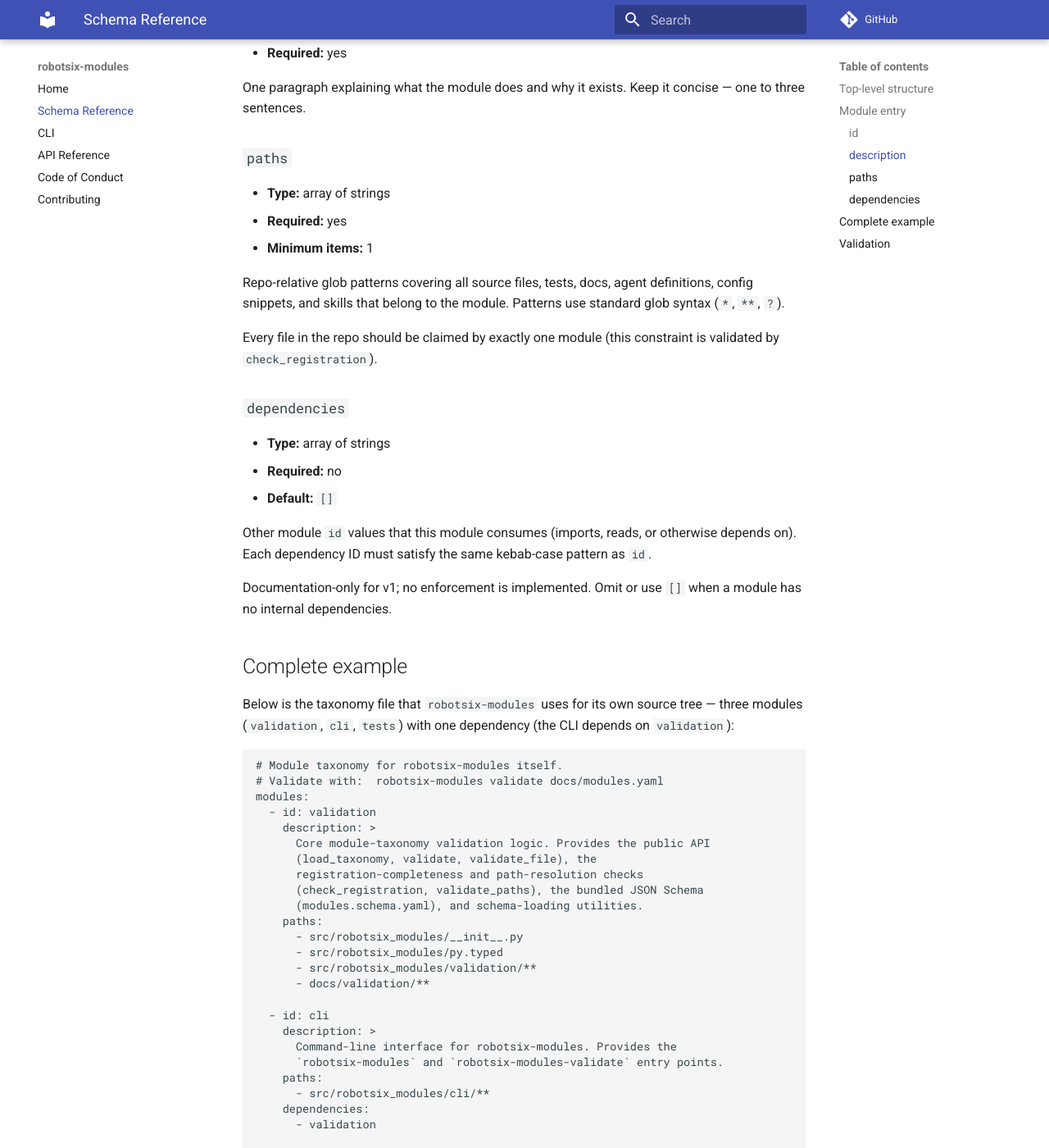
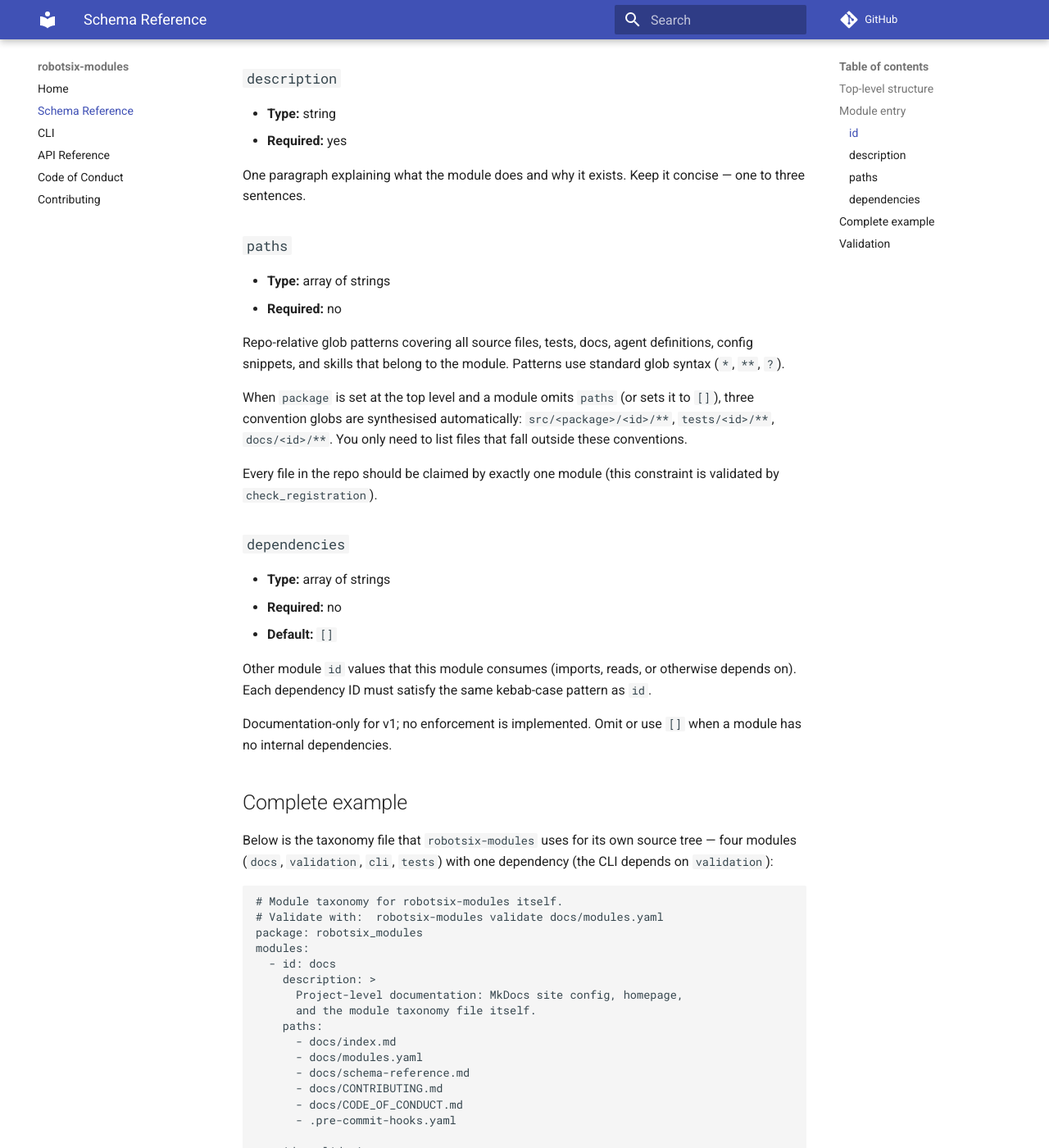
Before and after one commit to damien-robotsix/robotsix-modules, an MkDocs documentation site: the page built from docs/schema-reference.md, in a window 1280 px wide and 1400 px high, scrolled down 1184 px. Shown: the whole window at 82% size. Built offline with MkDocs 1.6.1 and Material for MkDocs 9.7.7, drawn with Linux system fonts in a browser that asks for light colours; comment, search, counter and statistics services are not loaded; some of the changed text lies outside the part shown.

Commit message:
mill: docs/schema-reference.md is out of sync with the bundled JSON Schema (20260704T141803Z-docs-schema-reference-md-is-out-of-sync-06e9) (#174)
Co-authored-by: robotsix-mill <mill@robotsix.local>

````diff
--- a/docs/schema-reference.md
+++ b/docs/schema-reference.md
@@ -6,11 +6,12 @@ page documents the structure that every `modules.yaml` must follow.
 
 ## Top-level structure
 
-The file must be a YAML object with a single required key:
+The file must be a YAML object with the following keys:
 
-| Key       | Type  | Required | Description                     |
-| --------- | ----- | -------- | ------------------------------- |
-| `modules` | array | yes      | Ordered list of module entries. |
+| Key       | Type   | Required | Description                     |
+| --------- | ------ | -------- | ------------------------------- |
+| `package` | string | no       | Python package name (underscore-separated, e.g. `robotsix_modules`). When set, module entries that omit `paths` inherit three convention globs: `src/<package>/<id>/**`, `tests/<id>/**`, `docs/<id>/**`. |
+| `modules` | array  | yes      | Ordered list of module entries. |
 
 No other top-level keys are permitted (`additionalProperties: false`).
 
@@ -51,12 +52,16 @@ One paragraph explaining what the module does and why it exists. Keep it concise
 ### `paths`
 
 - **Type:** array of strings
-- **Required:** yes
-- **Minimum items:** 1
+- **Required:** no
 
 Repo-relative glob patterns covering all source files, tests, docs, agent
 definitions, config snippets, and skills that belong to the module. Patterns use
 standard glob syntax (`*`, `**`, `?`).
+
+When `package` is set at the top level and a module omits `paths` (or sets it to
+`[]`), three convention globs are synthesised automatically:
+`src/<package>/<id>/**`, `tests/<id>/**`, `docs/<id>/**`. You only need to list
+files that fall outside these conventions.
 
 Every file in the repo should be claimed by exactly one module (this constraint
 is validated by `check_registration`).
@@ -77,13 +82,26 @@ a module has no internal dependencies.
 ## Complete example
 
 Below is the taxonomy file that `robotsix-modules` uses for its own source tree
-— three modules (`validation`, `cli`, `tests`) with one dependency (the CLI
-depends on `validation`):
+— four modules (`docs`, `validation`, `cli`, `tests`) with one dependency (the
+CLI depends on `validation`):
 
 ```yaml
 # Module taxonomy for robotsix-modules itself.
 # Validate with:  robotsix-modules validate docs/modules.yaml
+package: robotsix_modules
 modules:
+  - id: docs
+    description: >
+      Project-level documentation: MkDocs site config, homepage,
+      and the module taxonomy file itself.
+    paths:
+      - docs/index.md
+      - docs/modules.yaml
+      - docs/schema-reference.md
+      - docs/CONTRIBUTING.md
+      - docs/CODE_OF_CONDUCT.md
+      - .pre-commit-hooks.yaml
+
   - id: validation
     description: >
       Core module-taxonomy validation logic. Provides the public API
@@ -93,8 +111,10 @@ modules:
       (modules.schema.yaml), and schema-loading utilities.
     paths:
       - src/robotsix_modules/__init__.py
+      - src/robotsix_modules/_yaml.py
       - src/robotsix_modules/py.typed
       - src/robotsix_modules/validation/**
+      - tests/validation/**
       - docs/validation/**
 
   - id: cli
@@ -103,6 +123,8 @@ modules:
       `robotsix-modules` and `robotsix-modules-validate` entry points.
     paths:
       - src/robotsix_modules/cli/**
+      - tests/cli/**
+      - docs/cli/**
     dependencies:
       - validation
 
````
Also changed, not shown: other parts of docs/schema-reference.md (+1 -1 lines), CHANGELOG.md (+1 -0 lines).
